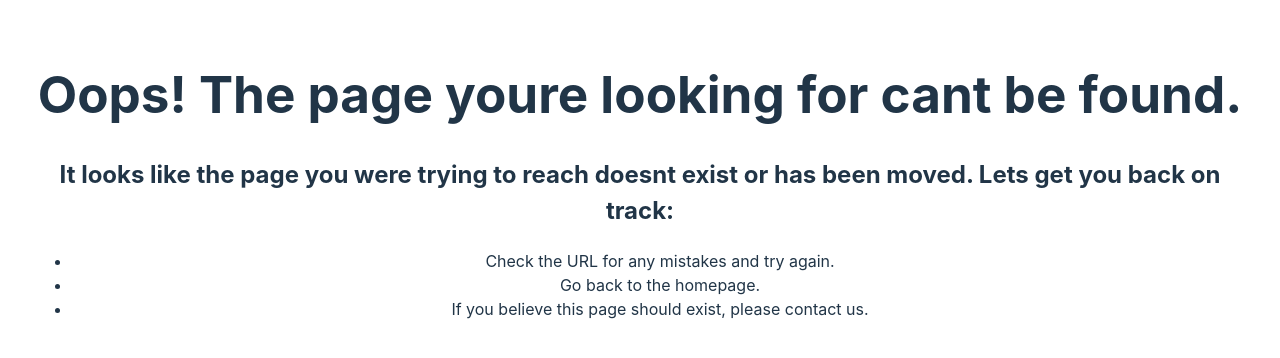
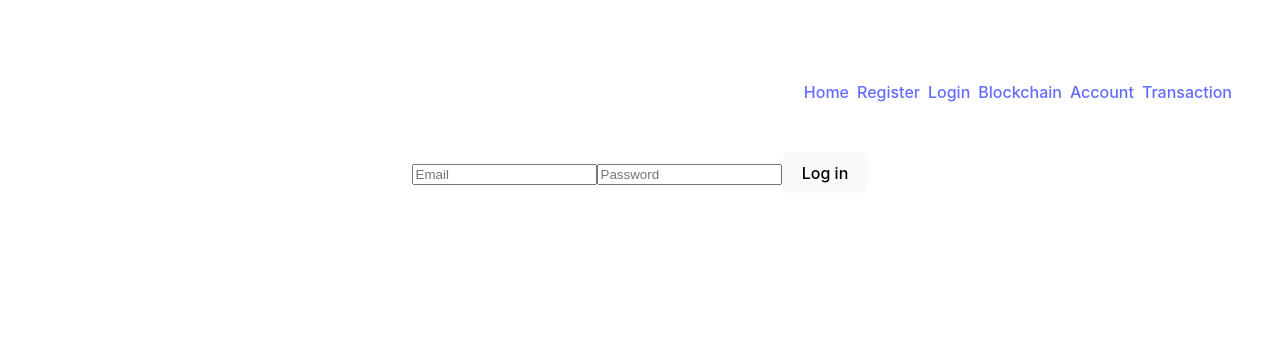
Before and after one commit to Medieinstitutet/Blockchain-backend, a React (Vite) app in the folder client/: page /login in a window 1280 px wide. Shown: the top 358 px of the page. Built offline with nearby package versions, Linux system fonts and the light colour scheme.

Commit message:
Add login and router layout for frontend

```diff
--- /dev/null
+++ b/client/src/components/pages/Authentication/Login/Login.jsx
@@ -0,0 +1,41 @@
+import { useState } from 'react';
+import { login } from '../../../../services/Authentication/login';
+import { LoginForm } from './LoginForm';
+
+export const Login = () => {
+  const [email, setEmail] = useState('');
+  const [password, setPassword] = useState('');
+  const [isLogedIn, setIsLogedIn] = useState(false);
+
+  const loginUser = async () => {
+    try {
+      const response = await login({ email, password });
+      setIsLogedIn(true);
+      console.log('Login successful', response.data);
+    } catch (err) {
+      alert('Login failed', err);
+    }
+  };
+
+  const handleLogin = e => {
+    e.preventDefault();
+    if (!email || !password) {
+      console.log('Invalid credentials');
+    } else {
+      loginUser();
+    }
+  };
+
+  return (
+    <>
+      <LoginForm
+        email={email}
+        password={password}
+        setEmail={setEmail}
+        setPassword={setPassword}
+        isLogedIn={isLogedIn}
+        handleLogin={handleLogin}
+      />
+    </>
+  );
+};
--- /dev/null
+++ b/client/src/components/pages/Authentication/Login/LoginForm.jsx
@@ -0,0 +1,31 @@
+export const LoginForm = ({
+  email,
+  password,
+  setEmail,
+  setPassword,
+  isLogedIn,
+  handleLogin,
+}) => {
+  return (
+    <>
+      <form onSubmit={handleLogin}>
+        <input
+          required
+          type='email'
+          placeholder='Email'
+          value={email}
+          onChange={e => setEmail(e.target.value)}
+        />
+        <input
+          required
+          type='password'
+          placeholder='Password'
+          value={password}
+          onChange={e => setPassword(e.target.value)}
+        />
+        <button type='submit'>Log in</button>
+      </form>
+      {isLogedIn && <p>Log in successful! Welcome back, {email}!</p>}
+    </>
+  );
+};
--- a/client/src/components/routes/layout.jsx
+++ b/client/src/components/routes/layout.jsx
@@ -15,6 +15,9 @@ export const Layout = () => {
               <NavLink to={"/register"}>Register</NavLink>
             </li>
             <li>
+              <NavLink to={"/login"}>Login</NavLink>
+            </li>
+            <li>
               <NavLink to={"/blockchain"}>Blockchain</NavLink>
             </li>
             <li>
--- /dev/null
+++ b/client/src/services/Authentication/login.js
@@ -0,0 +1,10 @@
+import axios from "axios";
+
+export const login = async ({ email, password }) => {
+  const response = await axios.post(
+    'http://localhost:5001/api/v1/auth/login',
+    { email, password }
+  );
+
+  return response;
+}
--- a/client/src/services/Authentication/register.js
+++ b/client/src/services/Authentication/register.js
@@ -1,6 +1,6 @@
 import axios from "axios";
 
-export const register = async ({ name, email, password}) => {
+export const register = async ({ name, email, password }) => {
   const response = await axios.post(
     'http://localhost:5001/api/v1/auth/register',
     { name, email, password }
```
Also changed, not shown: client/src/Router.jsx (+9 -4 lines).
